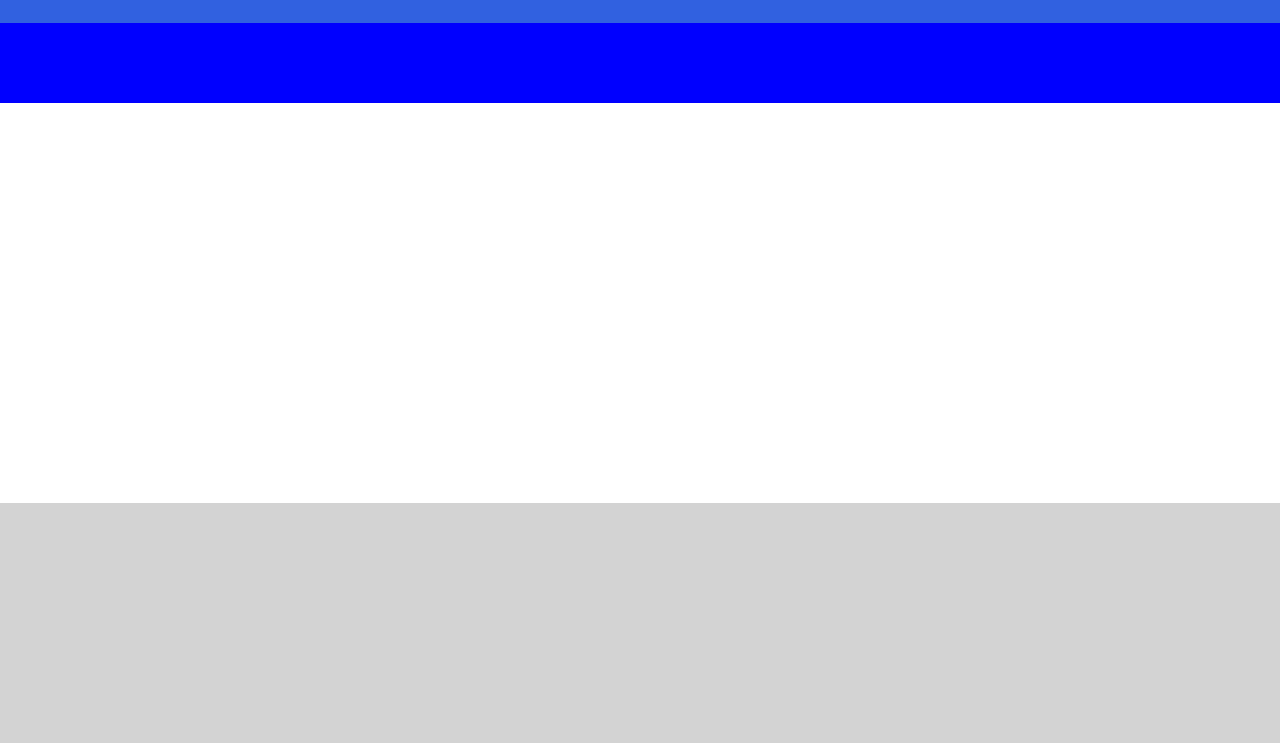
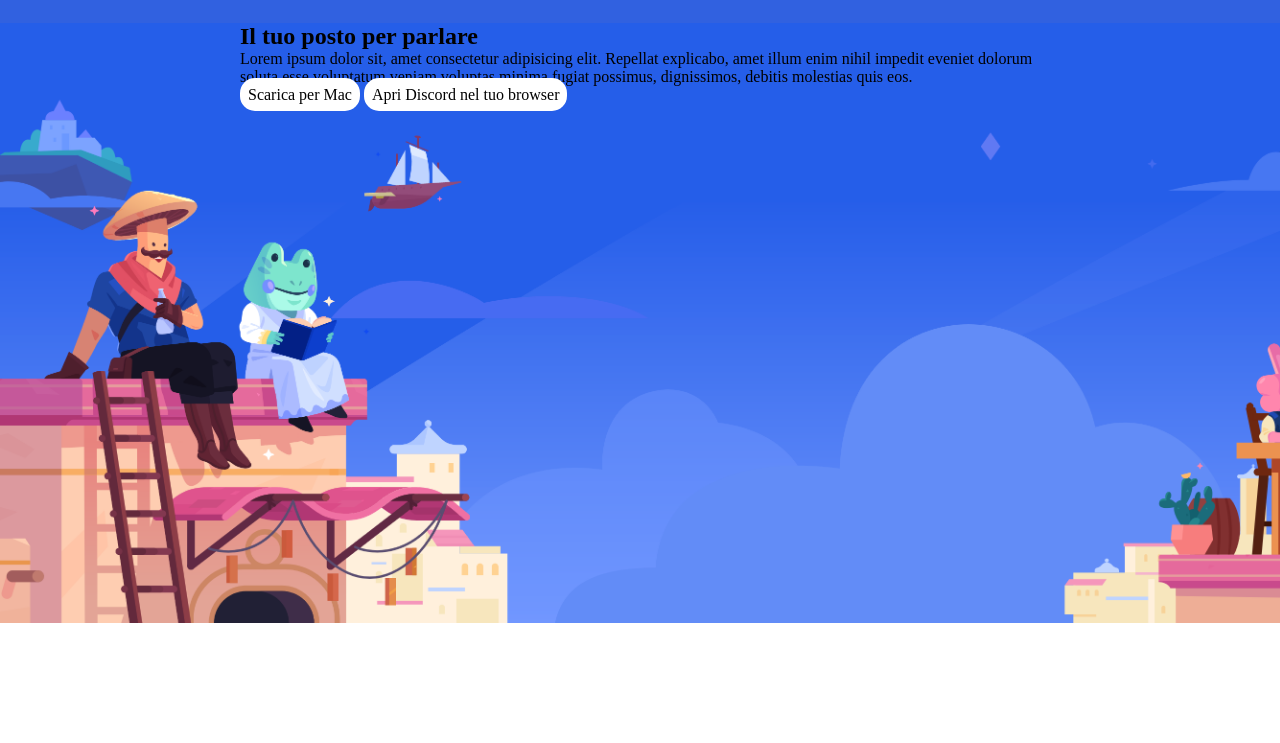
Before and after one commit to FrancescoBuonomoWork/htmlcss-discord, a plain HTML site: page index.html in a window 1280 px wide. Shown: the part 57-800 px from the top of the page. Drawn offline with Linux system fonts and the light colour scheme.

Commit message:
add first-section html skeleton

```diff
--- a/css/style.css
+++ b/css/style.css
@@ -79,6 +79,7 @@ a {
     color: white;
     text-align: center;
 }
+
 /* Button */
 .button {
     color: black;
@@ -91,10 +92,14 @@ a {
 
 /* prima sezione  */
 .first-section{
-    background-color: blue;
-    padding: 40px;
+    background-image: url(../img/jumbo.png);
+    height: 600px;
+    background-size: cover;
+    /* padding: 40px; */
 
 }
+
+
 /* seconda sezione */
 .section-seven-five {
     min-height: 400px;
--- a/index.html
+++ b/index.html
@@ -31,7 +31,12 @@
         <section class="first-section">
             <div class="container-small">
                 <div class="row">
-                    <div class="col-12"></div>
+                    <div class="col-12">
+                        <h2 class="first-section__title">Il tuo posto per parlare</h2>
+                        <p class="first-section__p">Lorem ipsum dolor sit, amet consectetur adipisicing elit. Repellat explicabo, amet illum enim nihil impedit eveniet dolorum soluta esse voluptatum veniam voluptas minima fugiat possimus, dignissimos, debitis molestias quis eos.</p>
+                        <a class="button" href="#">Scarica per Mac</a>
+                        <a class="button" href="#">Apri Discord nel tuo browser</a>
+                    </div>
                 </div>
             </div>
         </section>
```
